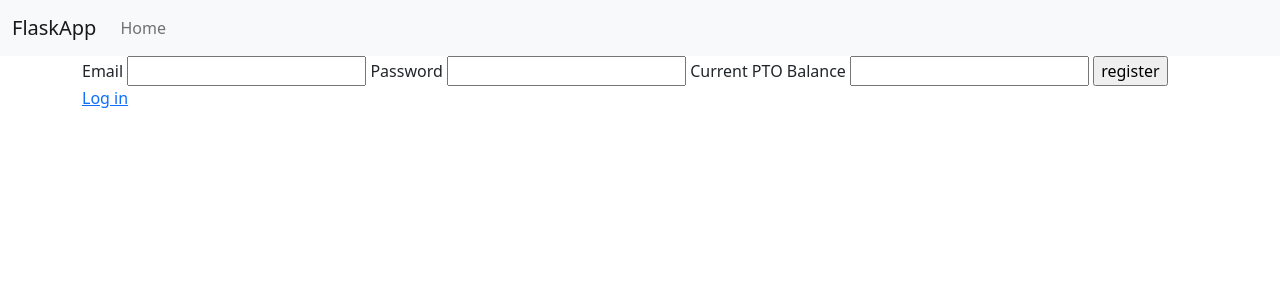
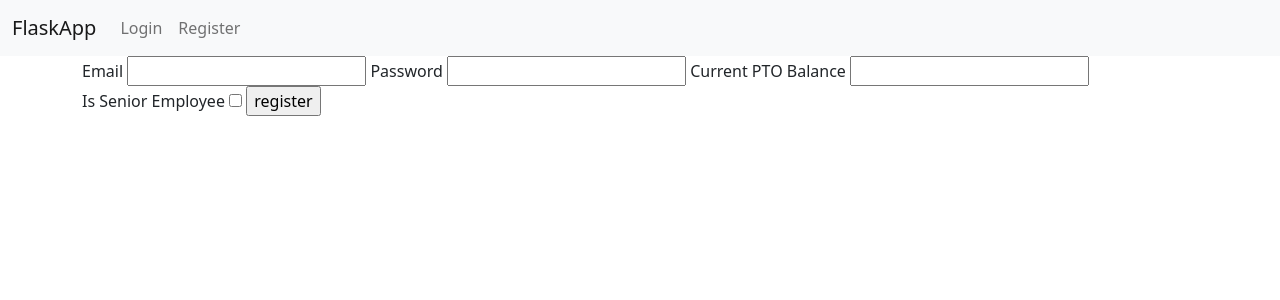
Before and after one commit to cdockter12/pto-calculator, a Flask app: page /register/ in a window 1280 px wide. Shown: the top 300 px of the page. Run offline with Flask 3, Linux system fonts and the light colour scheme.

Commit message:
Register & Login DB functionality implemented.

```diff
--- a/app.py
+++ b/app.py
@@ -1,73 +1,102 @@
+import os
 from datetime import datetime
 from urllib import request
-from flask import Flask, render_template, request, session, flash, redirect, url_for
+from flask import Flask, render_template, request, session, flash, redirect, url_for, abort
 from passlib.hash import pbkdf2_sha256
+from sqlalchemy.exc import SQLAlchemyError
+
+from db.models import db, Users, Pto
+from db.session import generate_db_conn_string
 from jinja2 import Template
 
-app = Flask(__name__)
 
-# Manually generate app secret key? Read about this more...
-app.secret_key = "1awawet-kwetkmKEJTKET868-j-rP_weroWEOTIulkm"
+def create_app():
+    app = Flask(__name__)
 
-users = {'cole@gmail.com': 12345,
-         'pto_balance': 5}
-@app.route('/', methods=["GET", "POST"])
-def home():
-    if request.method == "POST":
-        pto_mod = request.form.get("addhours")
-        formatted_date = datetime.today().strftime("%Y-%m-%d")
-        # Database modification here
-        print(pto_mod, formatted_date)
+    app.config['SQLALCHEMY_DATABASE_URI'] = generate_db_conn_string()
+    db.init_app(app)
+
+    # Manually generate app secret key? Read about this more...
+    app.secret_key = os.environ['SECRET_KEY']
+
+    # Creates our tables in the DB
+    with app.app_context():
+        db.create_all()
+
+    users = {}
+
+    @app.route('/', methods=["GET", "POST"])
+    def home():
+        if request.method == "POST":
+            pto_mod = request.form.get("addhours")
+            formatted_date = datetime.today().strftime("%Y-%m-%d")
+            # Database modification here
+            print(pto_mod, formatted_date)
+            if session.get("email"):
+                # Add pto balance to params here, pass in on html file.
+                users['pto_balance'] += pto_mod
+            else:
+                # If user is not logged in, what do we do with form input?
+                flash("You must be logged in to do that!")
+
         if session.get("email"):
-            # Add pto balance to params here, pass in on html file.
-            users['pto_balance'] += pto_mod
+            return render_template("home.html", email=session.get("email"), pto=session.get("pto_balance"))
         else:
-            # If user is not logged in, what do we do with form input?
-            flash("You must be logged in to do that!")
-    if session.get("email"):
-        return render_template("home.html", email=session.get("email"), pto=session.get("pto_balance"))
-    else:
-        return render_template("home.html", email="Guest", pto="?")
+            return render_template("home.html", email="Guest", pto="?")
 
+    @app.route('/login/', methods=["GET", "POST"])
+    def login():
+        if request.method == "POST":
+            email = request.form.get("email")
+            password = request.form.get("password")
 
+            # Query the user
+            user = db.session.query(Users).filter(Users.email == email).first()
 
-@app.route('/login/', methods=["GET", "POST"])
-def login():
-    if request.method == "POST":
-        email = request.form.get("email")
-        password = request.form.get("password")
-        # print(email, password)
-        # Check if our email & password match a record in our db. Verifying the password passed in from form with the properties from when it was hashed in DB.
-        if pbkdf2_sha256.verify(password, users.get(email)):
-            # Lets our browser know we have a valid and logged in user.
+            # Check if our email & password match a record in our db. Verifying the password passed in from form with the properties from when it was hashed in DB.
+            if pbkdf2_sha256.verify(password, user.password):
+                # Lets our browser know we have a valid and logged in user.
+                session["email"] = email
+
+                # Grab PTO balance from the PTO table.
+                pto = db.session.query(Pto).filter(Pto.user_id == user.id and Pto.is_current is True).first()
+                session["pto_balance"] = pto.pto_balance
+
+                flash("Login Successful!")
+                return redirect(url_for('home'))
+            else:
+                flash("Login Failed. Please try again.")
+
+        return render_template("auth/login.html")
+
+    @app.route('/register/', methods=["GET", "POST"])
+    def register():
+        if request.method == "POST":
+            email = request.form.get("email")
+            password = pbkdf2_sha256.hash(request.form.get("password"))
+            pto_balance = request.form.get("pto_balance")
+            is_senior = request.form.get("is_senior")
+
+            # save to DB or users dict
+            user = Users(email=email, password=password, is_senior=is_senior)
+            try:
+                db.session.add(user)
+                db.session.commit()
+                # Need to commit the user before PTO, so we can setup the foreign key constraint.
+                pto = Pto(pto_balance=pto_balance, user_id=user.id, last_updated=datetime.now(), is_current=True)
+                db.session.add(pto)
+                db.session.commit()
+            except SQLAlchemyError as e:
+                # Add functionality for duplicate emails later?
+                abort(500, message="An error occurred while registering the user.")
+
+            # Lets our browser know we have a valid and logged in user. Displayed on home page.
             session["email"] = email
-            # pull this from database.
-            # session['pto_balance'] = pto_balance
+            session["pto_balance"] = pto_balance
 
-            flash("Login Successful!")
-            return redirect(url_for('home'))
-        else:
-            flash("Login Failed. Please try again.")
+            flash("Registration Successful!")
+            return redirect(url_for('login'))
 
-    return render_template("auth/login.html")
+        return render_template("auth/register.html")
 
-
-@app.route('/register/', methods=["GET", "POST"])
-def register():
-    if request.method == "POST":
-        email = request.form.get("email")
-        password = pbkdf2_sha256.hash(request.form.get("password"))
-        pto_balance = request.form.get("pto_balance")
-
-        # save to DB or users dict
-        users[email] = password
-        users[pto_balance] = pto_balance
-
-        # Lets our browser know we have a valid and logged in user.
-        session["email"] = email
-        session["pto_balance"] = pto_balance
-
-        flash("Registration Successful!")
-        return redirect(url_for('login'))
-
-    return render_template("auth/register.html")
+    return app
--- a/templates/auth/register.html
+++ b/templates/auth/register.html
@@ -11,7 +11,9 @@
     <label>Current PTO Balance
         <input type="text" name="pto_balance"/>
     </label>
+    <label>Is Senior Employee
+        <input type="checkbox" name="is_senior" value="1"/>
+    </label>
     <input type="submit" value="register"/>
 </form>
-<p><a href="{{ url_for('login') }}">Log in</a></p>
 {% endblock %}
--- a/templates/base.html
+++ b/templates/base.html
@@ -22,7 +22,10 @@
         <div class="collapse navbar-collapse" id="navbarNav">
             <ul class="navbar-nav">
                 <li class="nav-item">
-                    <a class="nav-link" href="{{ url_for('home') }}">Home</a>
+                    <a class="nav-link" href="{{ url_for('login') }}">Login</a>
+                </li>
+                <li class="nav-item">
+                    <a class="nav-link" href="{{ url_for('register') }}">Register</a>
                 </li>
             </ul>
         </div>
```
Also changed, not shown: db/models.py (+4 -4 lines).
